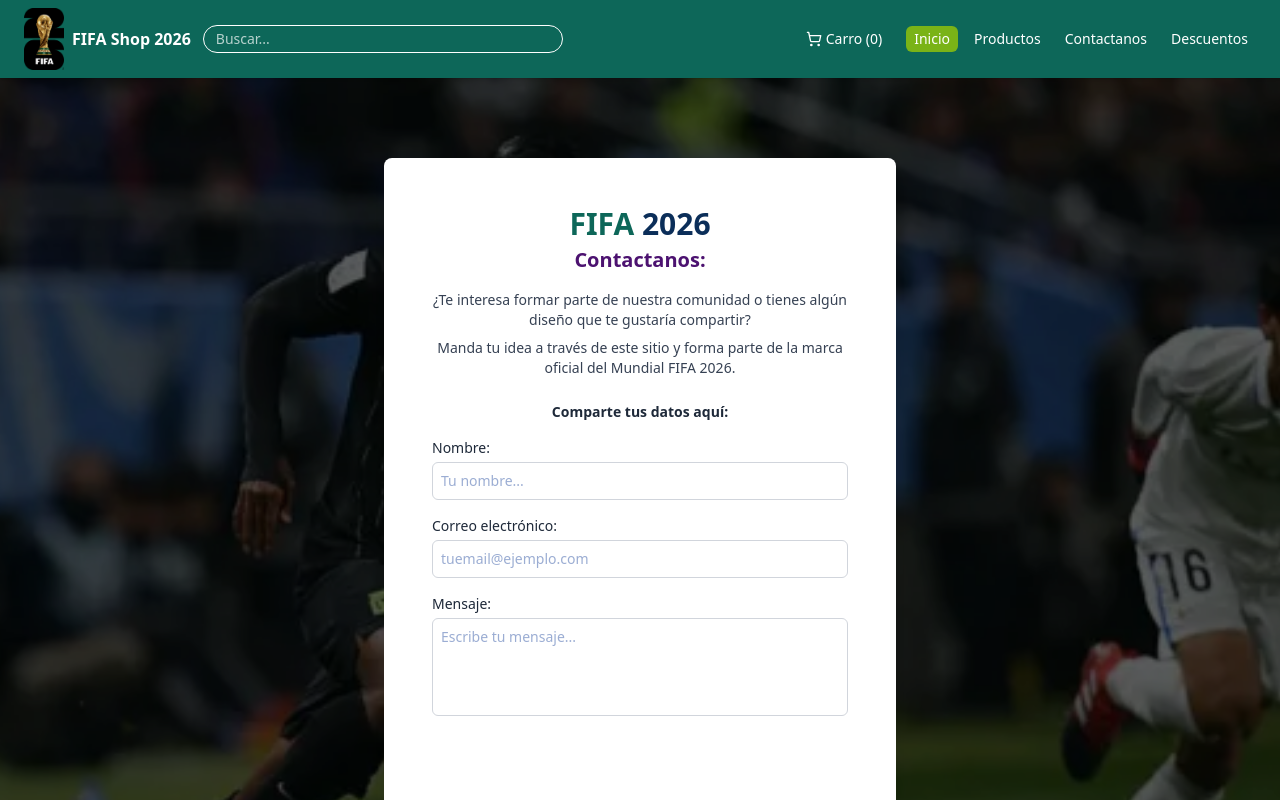
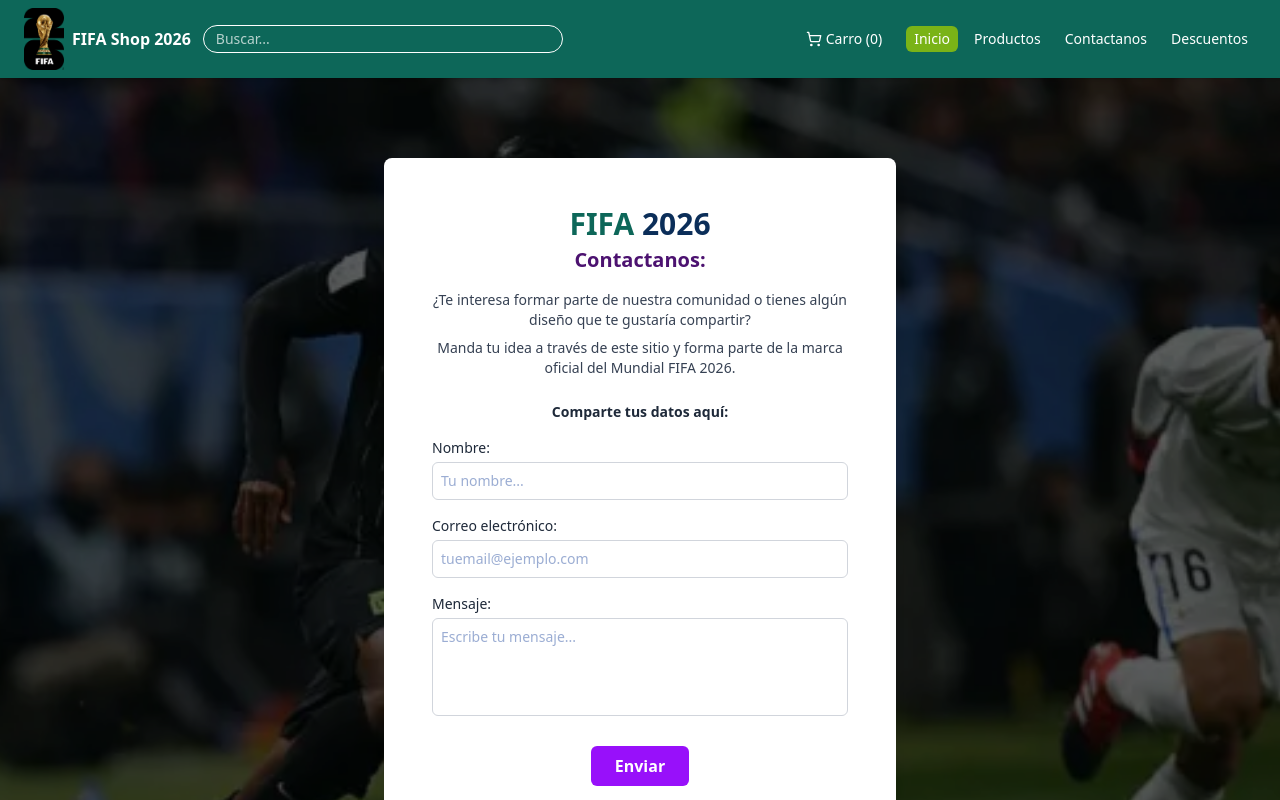
Before and after one commit to Tyrun/fifa2026worldcup-webexample, a Next.js app: page /contacto in a window 1280 px wide. Shown: the top 800 px of the page. Built offline with nearby package versions, Linux system fonts and the light colour scheme.

Commit message:
More changes

```diff
--- a/src/app/contacto/page.tsx
+++ b/src/app/contacto/page.tsx
@@ -89,8 +89,8 @@
               <div className="text-center pt-2">
                 <button
                   type="submit"
-                  className="bg-fifaGreen hover:opacity-90 text-white font-semibold px-6 py-2 rounded-md"
-                >
+                 className="bg-purple-600 hover:bg-purple-700 text-white font-semibold px-6 py-2 rounded-md transform transition duration-200 hover:scale-105"
+                    >
                   Enviar
                 </button>
               </div>
```
Also changed, not shown: src/app/components/ProductCarousel.tsx (line endings or trailing spaces).
